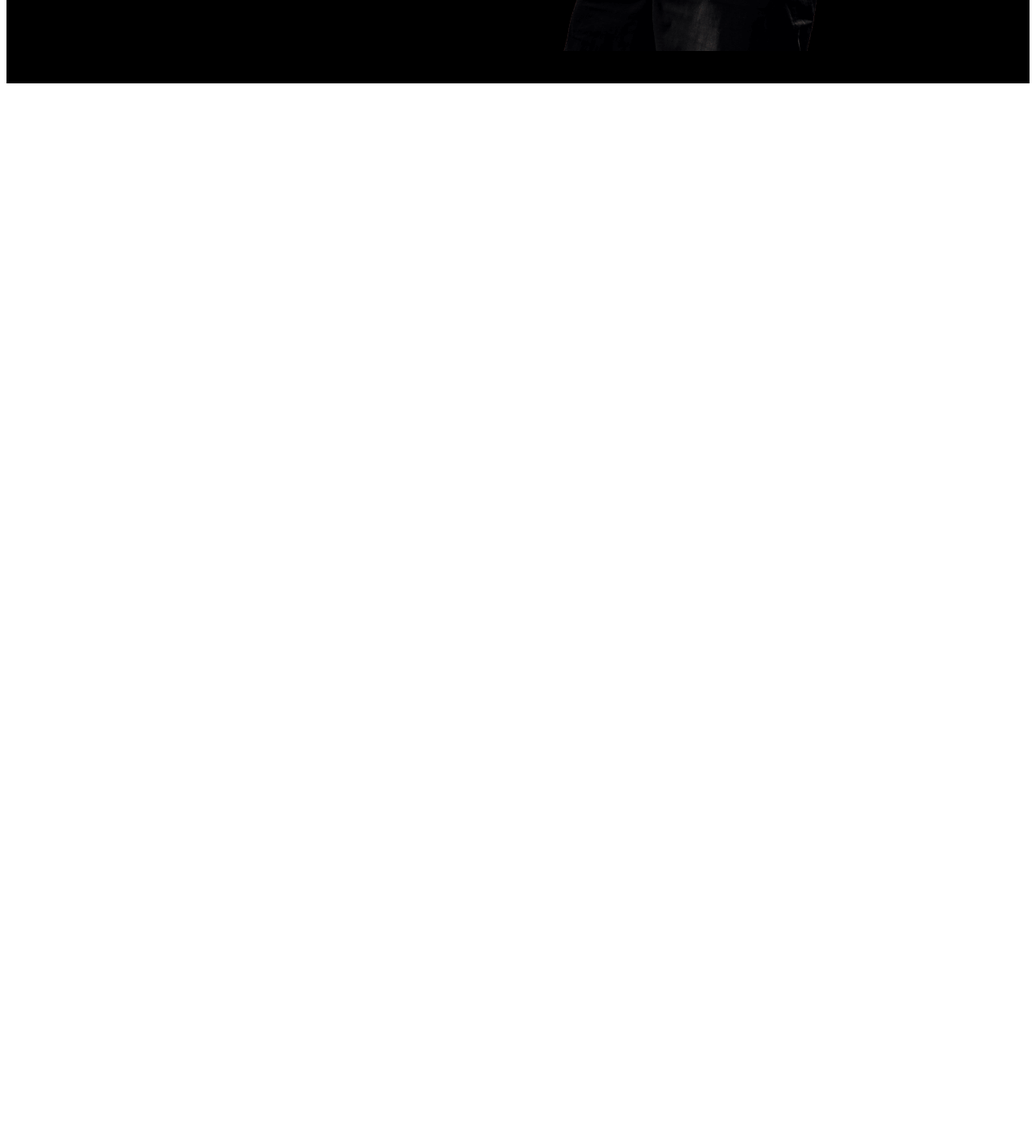
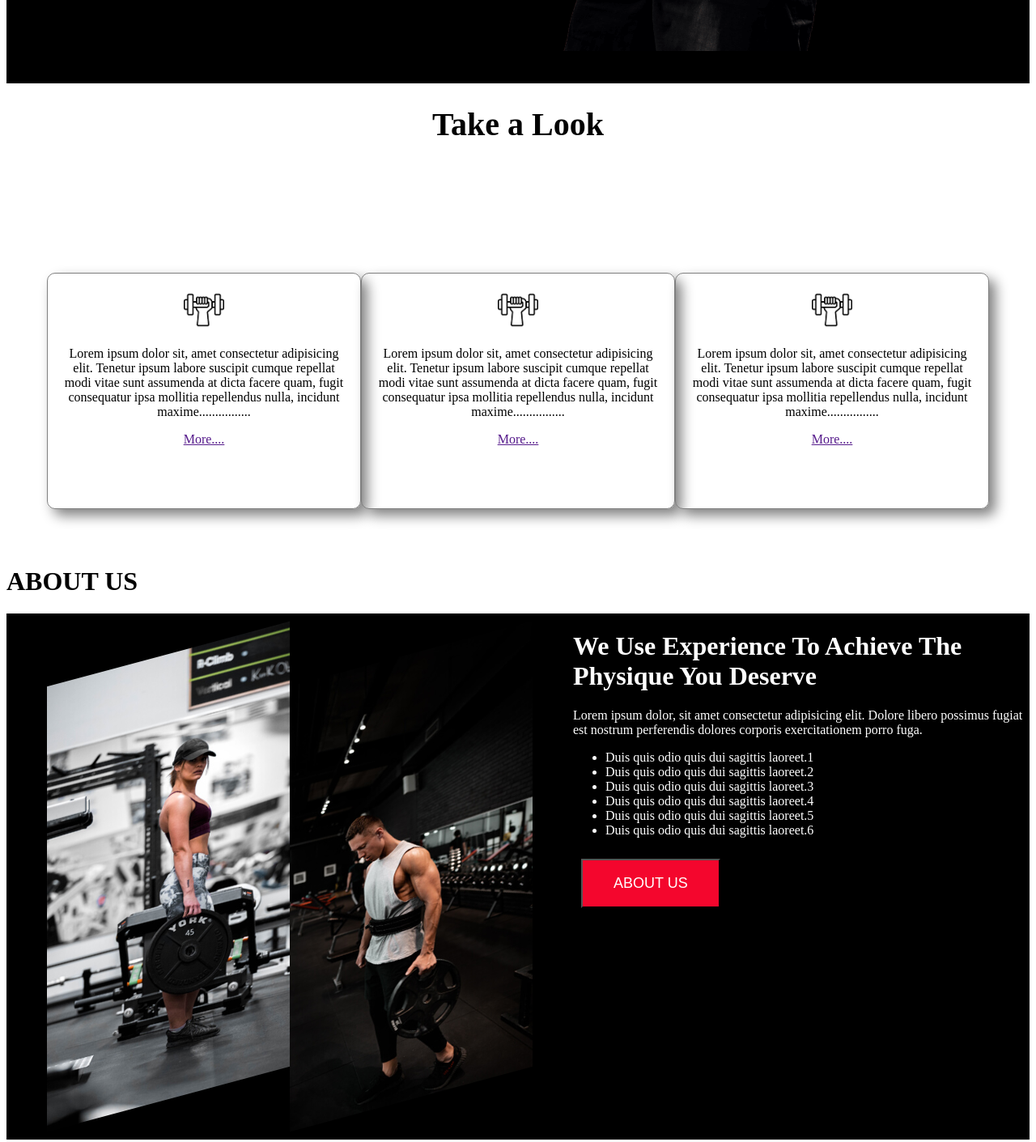
Before and after one commit to AnikaIslamTithi/gym-practice-project, a plain HTML site: page index.html in a window 1280 px wide. Shown: the part 802-2213 px from the top of the page at 81% size. Before the commit the page ends 913 px from the top, so only its background shows below. Drawn offline with Linux system fonts and the light colour scheme.

Commit message:
add section-two and container

```diff
--- a/index.html
+++ b/index.html
@@ -36,5 +36,57 @@
             </div>
         </div>
     </div>
+    <h1 class="title2">Take a Look</h1>
+    <div class="section-two">
+        <div class="card1">
+            <div class="card-description">
+                <img class="gym-icon"  src="package/icon1.png" alt="">
+                <p>Lorem ipsum dolor sit, amet consectetur adipisicing elit. Tenetur ipsum labore suscipit cumque repellat modi vitae sunt assumenda at dicta facere quam, fugit consequatur ipsa mollitia repellendus nulla, incidunt maxime................</p>
+                <a href="">More....</a>
+            </div>
+        </div>
+        <div class="card1">
+            <div class="card-description">
+                <img class="gym-icon"  src="package/icon1.png" alt="">
+                <p>Lorem ipsum dolor sit, amet consectetur adipisicing elit. Tenetur ipsum labore suscipit cumque repellat modi vitae sunt assumenda at dicta facere quam, fugit consequatur ipsa mollitia repellendus nulla, incidunt maxime................</p>
+                <a href="">More....</a>
+            </div>
+        </div>
+        <div class="card1">
+            <div class="card-description">
+                <img class="gym-icon"  src="package/icon1.png" alt="">
+                <p>Lorem ipsum dolor sit, amet consectetur adipisicing elit. Tenetur ipsum labore suscipit cumque repellat modi vitae sunt assumenda at dicta facere quam, fugit consequatur ipsa mollitia repellendus nulla, incidunt maxime................</p>
+                <a href="">More....</a>
+            </div>
+        </div>
+    </div>
+
+    <h1>ABOUT US</h1>
+    <div class="about-container">
+        <div class="about-left">
+            <div class="workout-image">
+                <img src="about1.jpg" alt="">
+                <img src="about2.jpg" alt="">
+            </div>
+        </div>
+        <div class="about-right">
+            <div class="about-description">
+                <h1>We Use Experience To Achieve The Physique You Deserve</h1>
+                <p>Lorem ipsum dolor, sit amet consectetur adipisicing elit. Dolore libero possimus fugiat est nostrum perferendis dolores corporis exercitationem porro fuga.</p>
+                <ul><li>Duis quis odio quis dui sagittis laoreet.1</li>
+                <li>Duis quis odio quis dui sagittis laoreet.2</li>
+                <li>Duis quis odio quis dui sagittis laoreet.3</li>
+                <li>Duis quis odio quis dui sagittis laoreet.4</li>
+                <li>Duis quis odio quis dui sagittis laoreet.5</li>
+                <li>Duis quis odio quis dui sagittis laoreet.6</li>
+            </ul>
+            <button class="banner-btn"><a class="btn-text" href="">ABOUT US</a>
+            </button>
+            </div>
+        </div>
+    </div>
+    <div class="workout-container">
+
+    </div>
 </body>
 </html>
--- a/style.css
+++ b/style.css
@@ -49,3 +49,61 @@
     font-size: 18px;
     color: white;
 }
+.title2{
+    text-align: center;
+    font-size: 40px;
+    font-weight: bold;
+    margin-bottom: 20px;
+}
+.section-two{
+    margin-top: 70px;
+    padding: 50px;
+    display: flex;
+    justify-content: space-evenly;
+}
+.card1{
+    width: 350px;
+    height: 250PX;
+    border: 1px solid gray;
+    text-align: center;
+    box-shadow: 8px 8px 16px gray;
+    padding: 20px;
+    border-radius: 10px;
+    margin-top: 40px;
+    transition: .8ms;
+}
+.card1:hover{
+    border: 1px solid rgb(243, 29, 29);
+    margin-top: -20px;
+    transition: .8ms;
+}
+.gym-icon{
+    width: 50px;
+}
+.about-container{
+    display: flex;
+    background-color: black;
+    color: white;
+    /*justify-content: space-evenly;
+    align-items: center;*/
+}
+.about-left{
+    width: 700px;
+}
+.about-right{
+    width: 700px;
+}
+.workout-image{
+    display: flex;
+    margin: 50px;
+}
+.workout-image img{
+    display: flex;
+    width: 350px;
+    height: 550px;
+    transform: skewY(-15deg);
+}
+.btn-text{
+    text-decoration: none;
+    color: white;
+}
```
